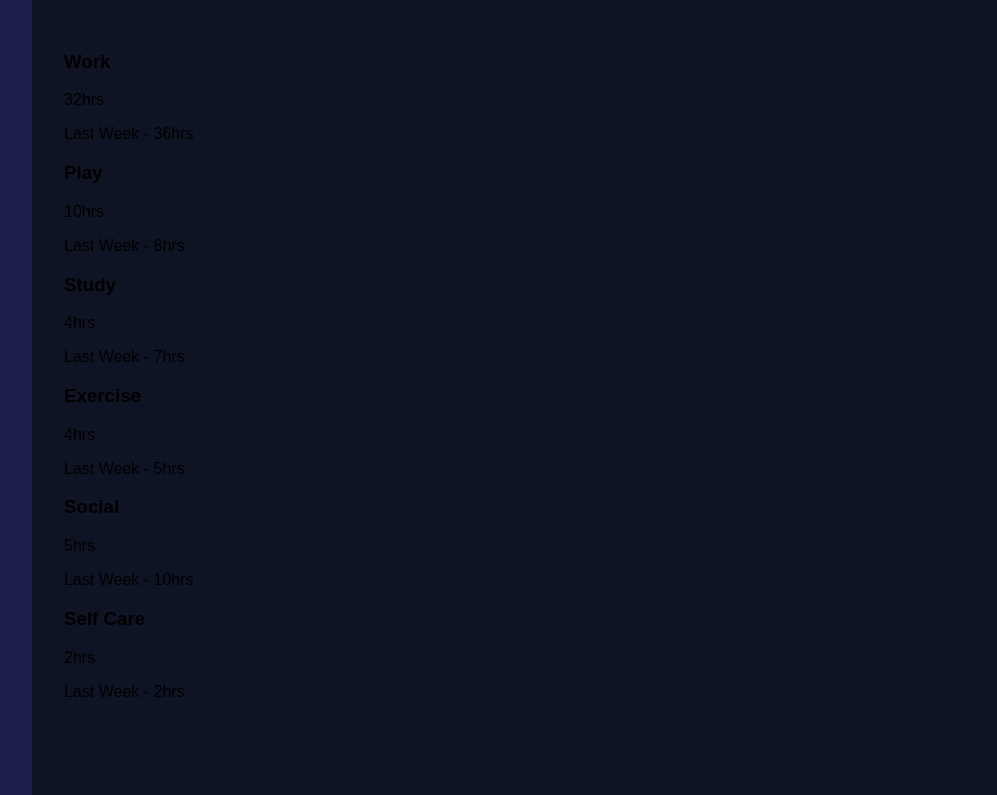
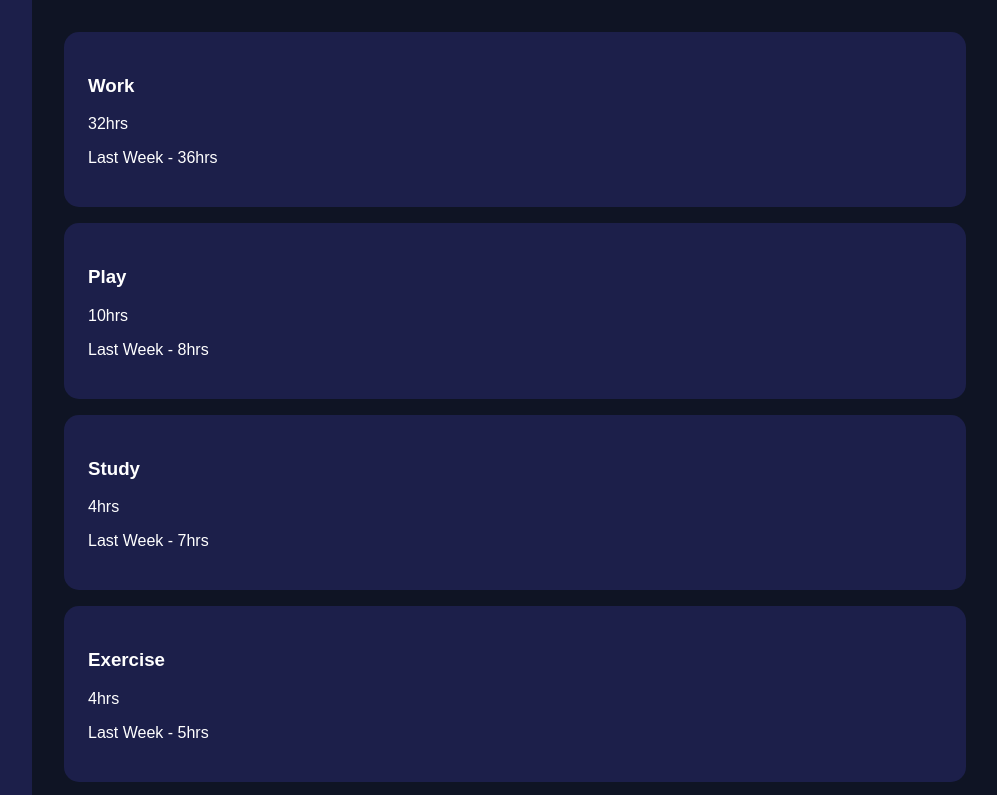
Before and after one commit to salem-thecat/time-tracking-dashboard, a plain HTML site: page src/index.html in a window 1280 px wide. Shown: the top 795 px of the page, without its empty margins (282-1279 px from the left). Drawn offline with Linux system fonts and the light colour scheme; files that its build step writes are made by us from their sources.

Commit message:
refactor: unify card classes and add base styles

```diff
--- a/src/index.html
+++ b/src/index.html
@@ -14,37 +14,37 @@
 
       <main class="dashboard">
         <!-- Тут будут карточки активности -->
-        <div class="card-work">
+        <div class="card work">
             <h3>Work</h3>
             <p>32hrs</p>
             <p>Last Week - 36hrs</p>
         </div>
 
-        <div class="card-play">
+        <div class="card play">
             <h3>Play</h3>
             <p>10hrs</p>
             <p>Last Week - 8hrs</p>
         </div>
 
-        <div class="card-study">
+        <div class="card study">
             <h3>Study</h3>
             <p>4hrs</p>
             <p>Last Week - 7hrs</p>
         </div>
 
-        <div class="card-exercise">
+        <div class="card exercise">
             <h3>Exercise</h3>
             <p>4hrs</p>
             <p>Last Week - 5hrs</p>
         </div>
 
-        <div class="card-social">
+        <div class="card social">
             <h3>Social</h3>
             <p>5hrs</p>
             <p>Last Week - 10hrs</p>
         </div>
 
-        <div class="card-selfcare">
+        <div class="card selfcare">
             <h3>Self Care</h3>
             <p>2hrs</p>
             <p>Last Week - 2hrs</p>
--- a/src/style.css
+++ b/src/style.css
@@ -20,3 +20,11 @@ body {
     background-color: #0f1424;
     padding: 2rem;
 }
+
+.card {
+    background-color: #1c1f4a;
+    color: white;
+    border-radius: 15px;
+    padding: 1.5rem;
+    margin-bottom: 1rem;
+}
```
